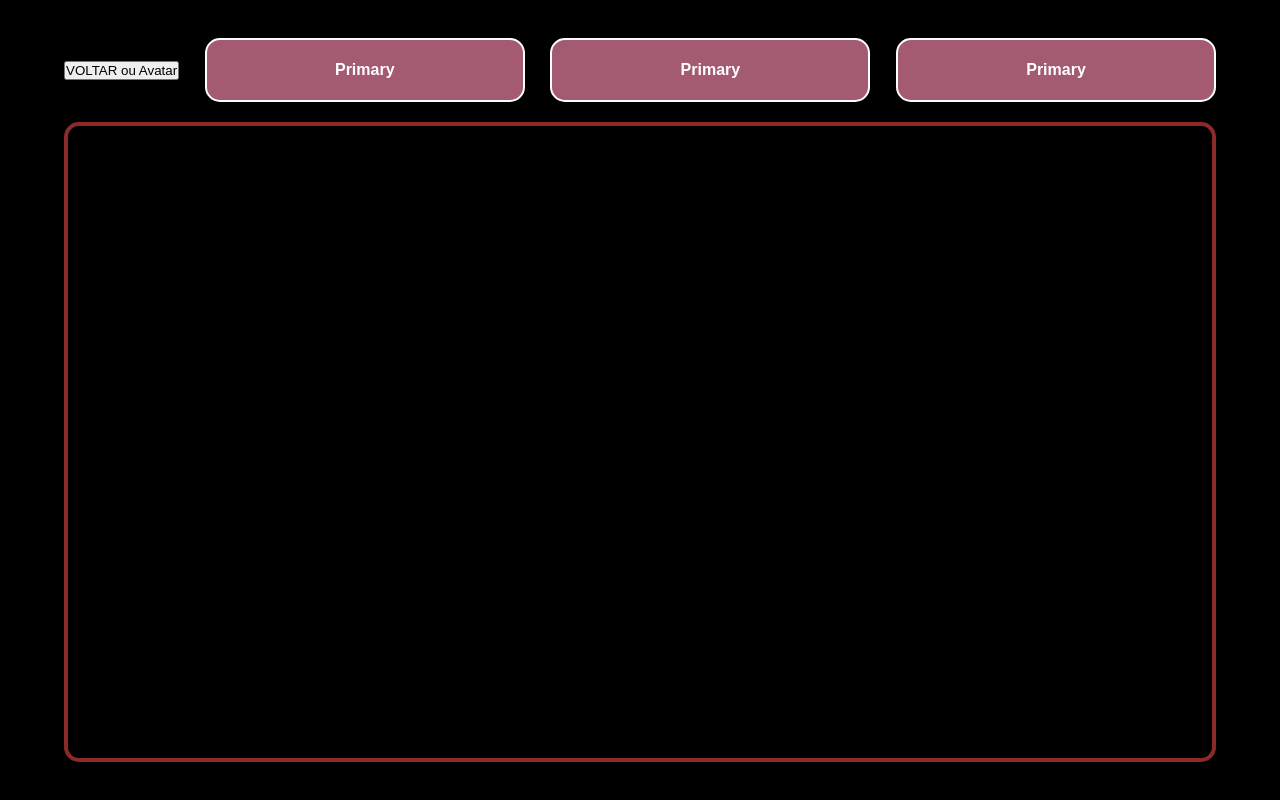
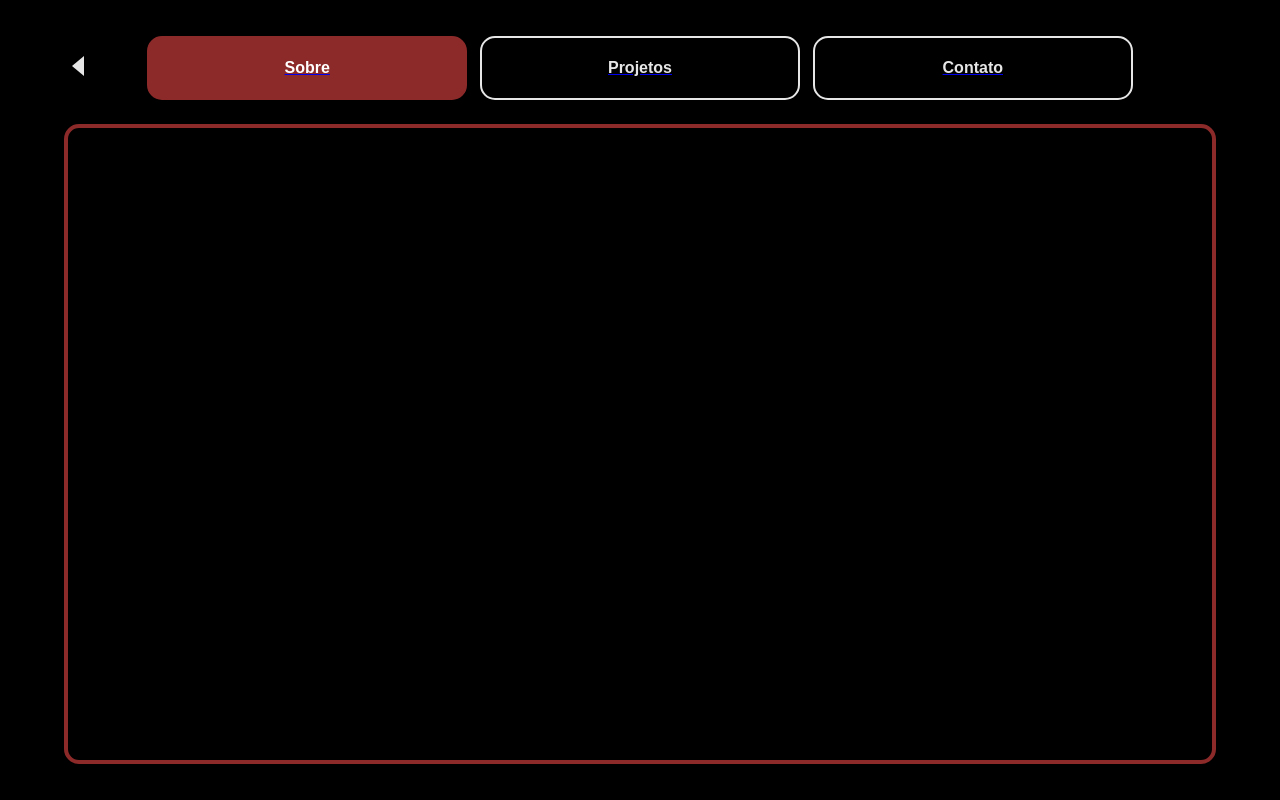
Before and after one commit to joaovlara/styled-components-model, a React (Vite) app: page /About in a window 1280 px wide. Built offline with nearby package versions, Linux system fonts and the light colour scheme.

Commit message:
fix: navbar

```diff
--- a/src/components/Buttons/styles.button.js
+++ b/src/components/Buttons/styles.button.js
@@ -27,7 +27,15 @@ export const ButtonDefault = styled.button`
   font-weight: bold;
   transition: all 0.3s ease-in-out;
 
-  ${({ theme, variant, color, borderColor }) => {
+  ${({ theme, variant, color, borderColor, $active }) => {
+    // Se ativo, fundo igual à cor da borda
+    if ($active) {
+      return css`
+        background-color: ${borderColor || theme.colors.primary};
+        border: 2px solid ${borderColor || theme.colors.primary};
+        color: white;
+      `;
+    }
     switch (variant) {
       case "primary":
         return css`
--- a/src/components/Navbar/Index.jsx
+++ b/src/components/Navbar/Index.jsx
@@ -1,14 +1,44 @@
 import React from 'react';
+import { Link, useLocation } from 'react-router-dom';
 import { NavBarStack } from './styles.navbar';
 import { ButtonDefault } from '../Buttons/styles.button';
+import { theme } from '@/theme/theme';
 
-const NavBarBtn = () => {
+const NavBarBtn = ({ navColor = theme.colors.teal }) => {
+  const location = useLocation();
   return (
-    <NavBarStack>
-      <button>VOLTAR ou Avatar</button>
-      <ButtonDefault variant="primary" borderColor="white">Primary</ButtonDefault>
-      <ButtonDefault variant="primary" borderColor="white">Primary</ButtonDefault>
-      <ButtonDefault variant="primary" borderColor="white">Primary</ButtonDefault>
+    <NavBarStack style={{ borderColor: navColor, borderStyle: 'solid', borderWidth: '0 0 4px 0' }}>
+      <Link to="/" className="nav-back">
+        <svg width="32" height="32" viewBox="0 0 32 32" fill="none" xmlns="http://www.w3.org/2000/svg">
+          <polygon points="20,6 8,16 20,26" fill={theme.colors.light} />
+        </svg>
+      </Link>
+      <div className="nav-links">
+        <Link to="/About">
+          <ButtonDefault
+            variant="outline"
+            borderColor={location.pathname === "/About" ? navColor : theme.colors.light}
+            color={theme.colors.light}
+            $active={location.pathname === "/About"}
+          >Sobre</ButtonDefault>
+        </Link>
+        <Link to="/Projects">
+          <ButtonDefault
+            variant="outline"
+            borderColor={location.pathname === "/Projects" ? navColor : theme.colors.light}
+            color={theme.colors.light}
+            $active={location.pathname === "/Projects"}
+          >Projetos</ButtonDefault>
+        </Link>
+        <Link to="/Contact">
+          <ButtonDefault
+            variant="outline"
+            borderColor={location.pathname === "/Contact" ? navColor : theme.colors.light}
+            color={theme.colors.light}
+            $active={location.pathname === "/Contact"}
+          >Contato</ButtonDefault>
+        </Link>
+      </div>
     </NavBarStack>
   )
 }
--- a/src/components/Navbar/styles.navbar.js
+++ b/src/components/Navbar/styles.navbar.js
@@ -1,9 +1,18 @@
 import styled from "styled-components";
 
 export const NavBarStack = styled.nav`
-    display: flex;
-    width: 90vw;
-    justify-content: space-between;
-    align-items: center;
-    padding-bottom: 1.5%;
+        display: flex;
+        width: 90vw;
+        align-items: center;
+        padding-bottom: 1.5%;
+        gap: 2vw;
+
+        & > .nav-back {
+            margin-right: 2vw;
+        }
+
+        & > .nav-links {
+            display: flex;
+            gap: 1vw;
+        }
 `;
--- a/src/pages/About/Index.jsx
+++ b/src/pages/About/Index.jsx
@@ -1,6 +1,5 @@
 import { Container, Box, Col } from "..//..//styles/default.styles";
 import NavBarBtn from "@/components/Navbar/Index";
-import { TitleMain, TitleSub, Text, Caption } from "@/styles/styles.text";
 import { useNavigate } from "react-router-dom";
 
 const About = () => {
@@ -8,7 +7,7 @@ const About = () => {
 
   return (
     <Container>
-      <NavBarBtn />
+      <NavBarBtn navColor={(props) => props.theme.colors.darkRed} />
       <Box borderColor={(props) => props.theme.colors.darkRed}>
         <Col>
           1
--- a/src/pages/Contact/Index.jsx
+++ b/src/pages/Contact/Index.jsx
@@ -8,7 +8,7 @@ const Contact = () => {
 
   return (
     <Container>
-      <NavBarBtn />
+      <NavBarBtn navColor={(props) => props.theme.colors.secondary} />
       <Box borderColor={(props) => props.theme.colors.secondary}>
         <Col>
           1
--- a/src/pages/Projects/Index.jsx
+++ b/src/pages/Projects/Index.jsx
@@ -8,7 +8,7 @@ const Projects = () => {
 
   return (
     <Container>
-      <NavBarBtn />
+      <NavBarBtn navColor={(props) => props.theme.colors.accent} />
       <Box borderColor={(props) => props.theme.colors.accent}>
         <Col>
           1
```
Also changed, not shown: src/theme/colors.js (deleted, +0 -17 lines), 2 other files (tests, documents, lock files or other folders). Lines whose indentation alone changed are shown as unchanged.
